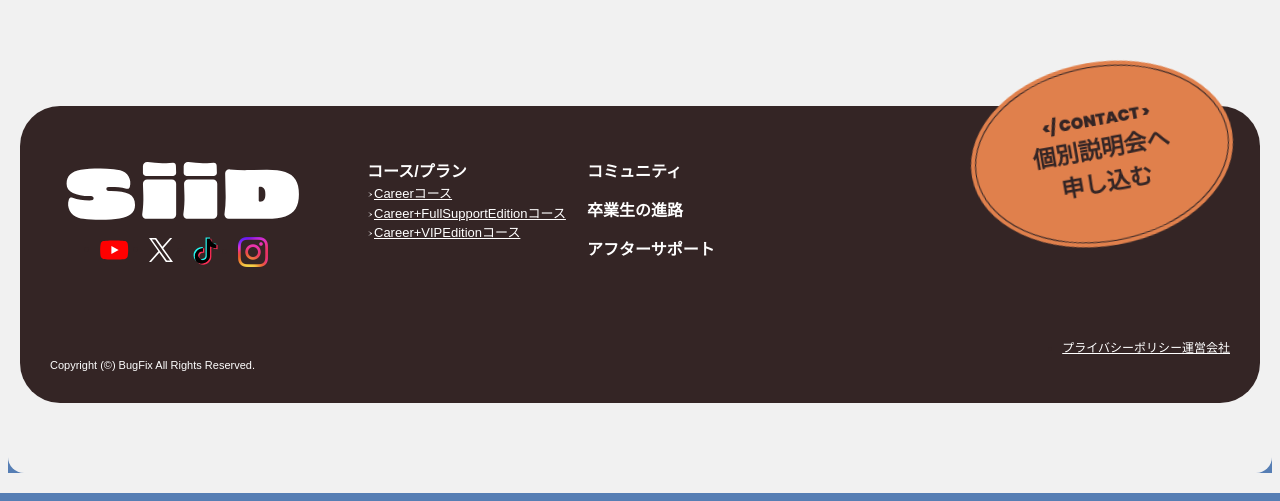
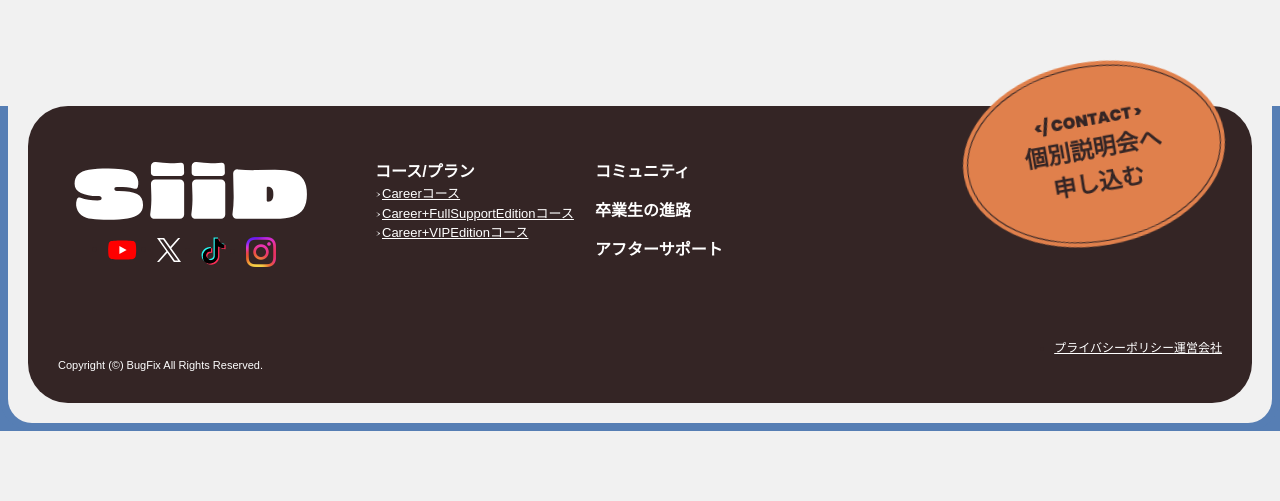
Before and after one commit to seito-developer/siid-web, a Next.js app: page / in a window 1280 px wide. Shown: the part 1714-2215 px from the top of the page. After the commit the page ends 2145 px from the top, so only its background shows below. Built offline with nearby package versions, Linux system fonts and the light colour scheme.

Commit message:
feat: スクロール時にカクカクするため、フッターの角丸をCSS完結できる形に変更

```diff
--- a/src/components/Footer/Footer.module.css
+++ b/src/components/Footer/Footer.module.css
@@ -1,12 +1,19 @@
 .Footer {
-  padding: 0 20px 10px;
-  margin-bottom: 60px;
   position: relative;
+  background: var(--main);
+}
+
+.Footer__Container {
+  padding: 0 20px 20px;
+  background: var(--background);
+  border-radius: 0 0 32px 32px;
+  border: 8px solid var(--main);
+  border-top: 0;
 }
 
 .Footer__Inner {
   background: var(--text);
-  border-radius: 16px;
+  border-radius: 32px;
   padding: 30px;
   position: relative;
 }
@@ -25,9 +32,6 @@
 }
 
 @media screen and (min-width: 1280px) {
-  .Footer {
-    margin-bottom: 80px;
-  }
   .Footer__Inner {
     display: flex;
     border-radius: 40px;
--- a/src/components/Footer/Footer.tsx
+++ b/src/components/Footer/Footer.tsx
@@ -1,27 +1,26 @@
 import React from 'react';
 
 import ContactButton from '../ContactButton/ContactButton';
-import Corner, { CornerPosition } from '../Corner/Corner';
 
 import styles from './Footer.module.css';
 import FooterMenu from './FooterMenu/FooterMenu';
 import Pagetop from './Pagetop/Pagetop';
 
+export default function Footer() {
 
-export default function Footer() {
   return (
     <footer className={styles.Footer}>
+      <div className={styles.Footer__Container}>
         <div className={styles.Footer__Inner}>
           <FooterMenu />
           <div className={styles.Footer__ContactButton}>
-          <ContactButton modifier='isFooter' />
+            <ContactButton modifier="isFooter" />
           </div>
           <div className={styles.Footer__Pagetop}>
             <Pagetop />
           </div>
         </div>
-      <Corner bottom='-60px' left="8px" position={CornerPosition.BOTTOM_LEFT} />
-      <Corner bottom='-60px' right="8px" position={CornerPosition.BOTTOM_RIGHT} />
+      </div>
     </footer>
   );
 }
--- a/src/styles/globals.css
+++ b/src/styles/globals.css
@@ -11,7 +11,6 @@
   --text: #342525;
   --maxZ: 999;
   --font-bagor: 'Bagor', sans-serif;
-  /* --break: 1280px; */
 }
 
 html,
@@ -26,7 +25,6 @@ body {
   font-family: Arial, Helvetica, sans-serif;
   -webkit-font-smoothing: antialiased;
   -moz-osx-font-smoothing: grayscale;
-  border-bottom: 8px solid var(--main);
 
   &::before,
   &::after {
```
Lines whose indentation alone changed are shown as unchanged.
